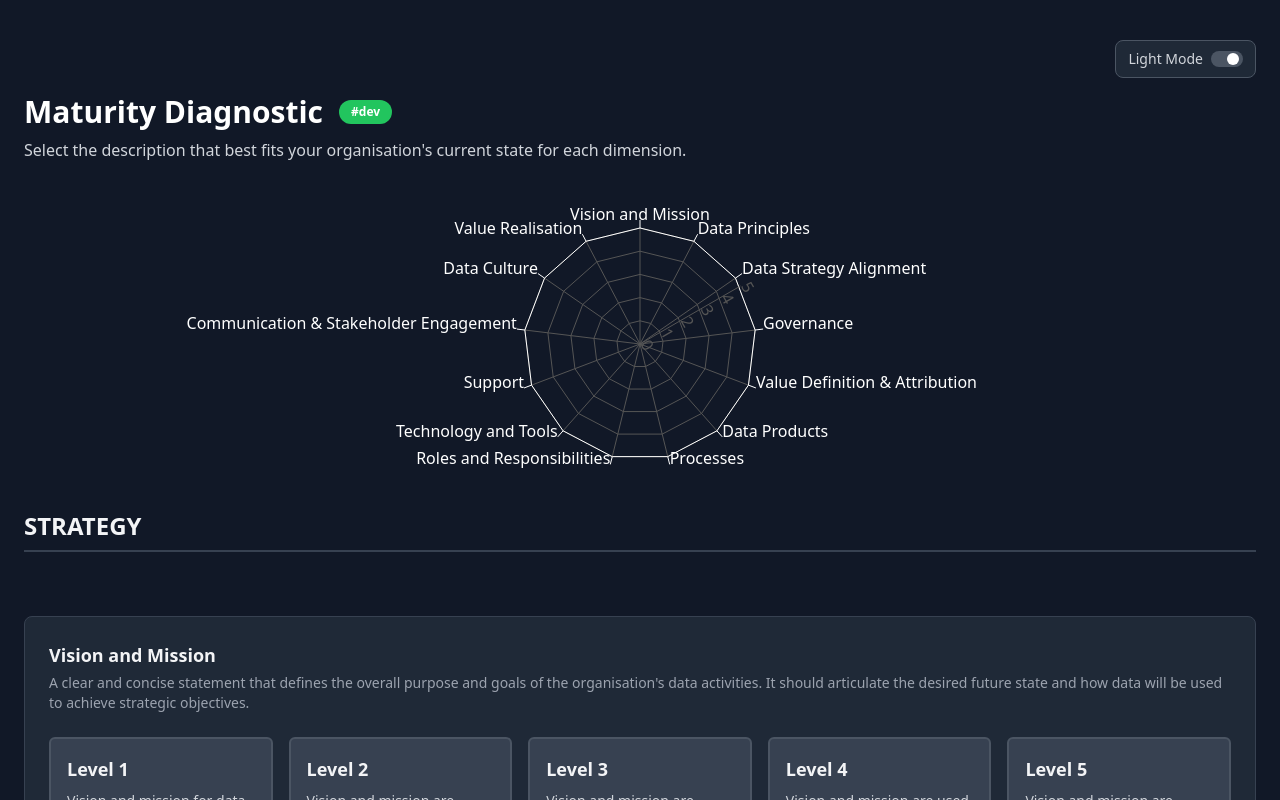
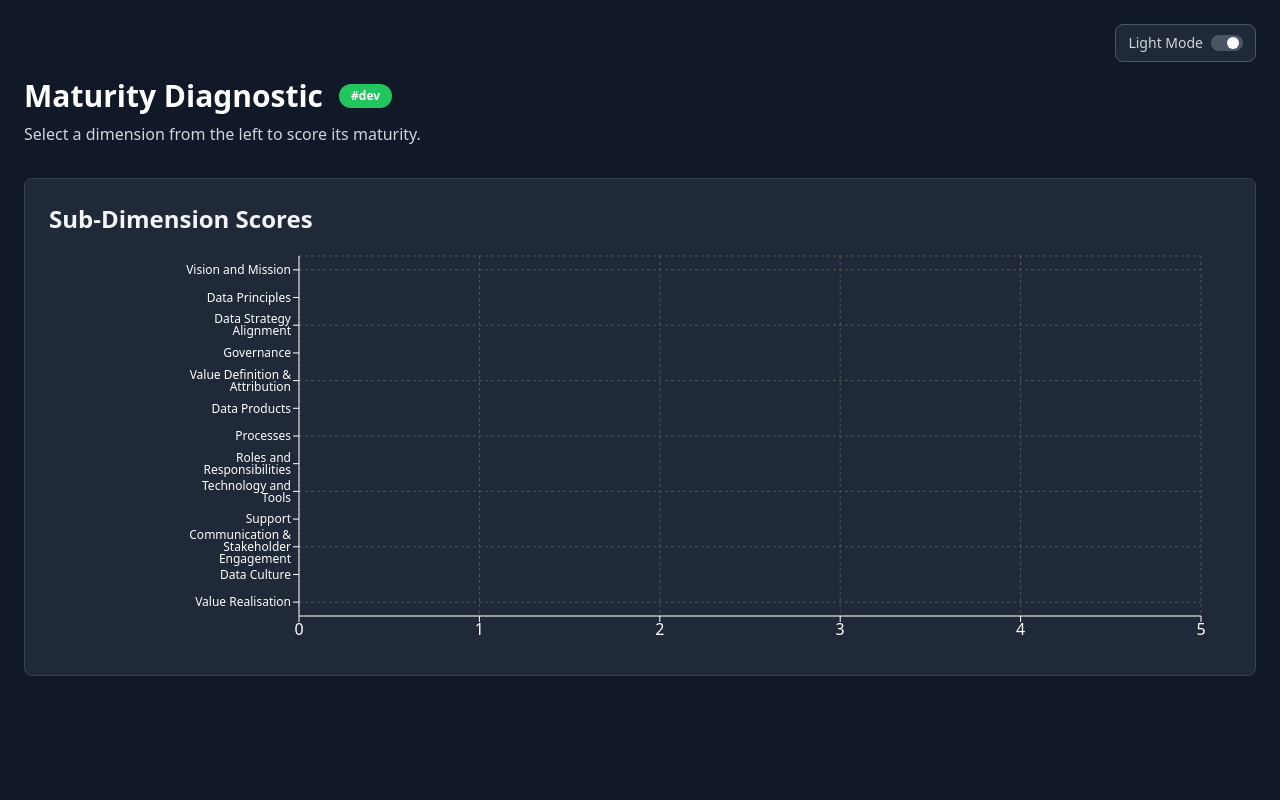
Before and after one commit to nickedell/prioritisation_2, a React (Vite) app: page / in a window 1280 px wide. Shown: the top 800 px of the page. Built offline with nearby package versions, Linux system fonts and the light colour scheme.

Commit message:
bar chart

```diff
--- a/src/App.tsx
+++ b/src/App.tsx
@@ -2,7 +2,7 @@
 
 import { Routes, Route } from 'react-router-dom';
 import { MaturityProvider } from './context/MaturityContext.tsx';
-import DiagnosticPage2 from './pages/DiagnosticPage3.tsx'; // Import the new page
+import DiagnosticPage2 from './pages/DiagnosticPage4.tsx'; // Import the new page
 import PrioritisationPage from './pages/PrioritisationPage.tsx';
 
 const App = () => {
--- /dev/null
+++ b/src/components/BarChart.tsx
@@ -0,0 +1,39 @@
+import React from 'react';
+import { BarChart, Bar, XAxis, YAxis, CartesianGrid, Tooltip, ResponsiveContainer } from 'recharts';
+
+interface ChartData {
+    subject: string;
+    score: number;
+}
+
+interface BarChartComponentProps {
+    data: ChartData[];
+}
+
+const BarChartComponent: React.FC<BarChartComponentProps> = ({ data }) => {
+    return (
+        <ResponsiveContainer width="100%" height={400}>
+            <BarChart
+                layout="vertical"
+                data={data}
+                margin={{
+                    top: 5,
+                    right: 30,
+                    left: 100, // Increased left margin for long labels
+                    bottom: 5,
+                }}
+            >
+                <CartesianGrid strokeDasharray="3 3" stroke="#555" />
+                <XAxis type="number" domain={[0, 5]} stroke="#fff" tickCount={6} />
+                <YAxis type="category" dataKey="subject" stroke="#fff" width={150} tick={{ fontSize: 12 }} />
+                <Tooltip
+                    cursor={{ fill: 'rgba(255, 255, 255, 0.1)' }}
+                    contentStyle={{ backgroundColor: '#333', border: 'none' }}
+                />
+                <Bar dataKey="score" fill="#8884d8" barSize={20} />
+            </BarChart>
+        </ResponsiveContainer>
+    );
+};
+
+export default BarChartComponent;
--- /dev/null
+++ b/src/pages/DiagnosticPage4.tsx
@@ -0,0 +1,65 @@
+import React, { useContext, useMemo, useState } from 'react';
+import { Link } from 'react-router-dom';
+import { diagnosticData } from '../constants/diagnostic.ts';
+import { MaturityContext } from '../context/MaturityContext.tsx';
+import BarChartComponent from '../components/BarChart.tsx'; // Import the new Bar Chart
+import Header from '../components/Header.tsx';
+
+const DiagnosticPage4: React.FC = () => {
+    const maturityContext = useContext(MaturityContext);
+    const [darkMode, setDarkMode] = useState(true);
+
+    if (!maturityContext) { return <div>Loading...</div>; }
+
+    const { scores, updateScore } = maturityContext;
+
+    const chartData = useMemo(() => {
+        const subDimensionScores: { [key: string]: { total: number, count: number } } = {};
+        const getBaseSubDimension = (name: string) => name.includes(':') ? name.split(':')[0] : name;
+        const uniqueSubDimensions = [...new Set(diagnosticData.map(item => getBaseSubDimension(item.name)))];
+        uniqueSubDimensions.forEach(subDim => { subDimensionScores[subDim] = { total: 0, count: 0 }; });
+        Object.entries(scores || {}).forEach(([dimensionName, score]) => {
+            const item = diagnosticData.find(d => d.name === dimensionName);
+            if (item) {
+                const baseSubDim = getBaseSubDimension(item.name);
+                if (subDimensionScores[baseSubDim]) {
+                    subDimensionScores[baseSubDim].total += score;
+                    subDimensionScores[baseSubDim].count += 1;
+                }
+            }
+        });
+        // Sort the data so the bar chart is ordered
+        const sortedData = Object.entries(subDimensionScores).sort(([, a], [, b]) => (b.total / b.count || 0) - (a.total / a.count || 0));
+
+        return sortedData.map(([subDim, data]) => ({
+            subject: subDim,
+            score: data.count > 0 ? parseFloat((data.total / data.count).toFixed(2)) : 0,
+        }));
+    }, [scores]);
+
+    return (
+        <div className={darkMode ? 'bg-gray-900' : 'bg-gray-50'}>
+            <div className={`max-w-7xl mx-auto p-6 min-h-screen ${darkMode ? 'text-gray-100' : 'text-gray-900'}`}>
+                <Header
+                    title="Maturity Diagnostic"
+                    subtitle="Select a dimension from the left to score its maturity."
+                    darkMode={darkMode}
+                    setDarkMode={setDarkMode}
+                    showDevTag={true}
+                />
+
+                <div className="flex flex-col md:flex-row gap-8">
+                    {/* --- Left Content Area (Now the main questions) --- */}
+                    <main className="w-full">
+                        <div className="p-6 bg-gray-800 rounded-lg border border-gray-700">
+                             <h2 className="text-2xl font-bold mb-4">Sub-Dimension Scores</h2>
+                            <BarChartComponent data={chartData} />
+                        </div>
+                    </main>
+                </div>
+            </div>
+        </div>
+    );
+};
+
+export default DiagnosticPage4;
```
